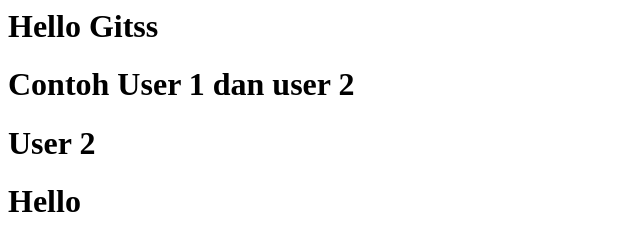
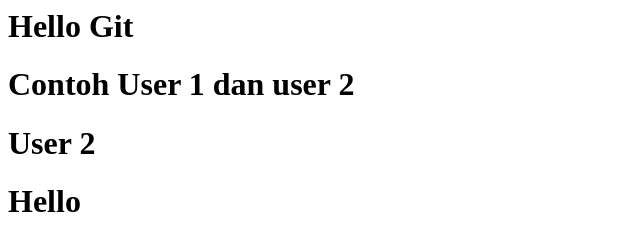
Before and after one commit to ifauzan9/belajar-git-remote3, a plain HTML site: page index.html in a window 1280 px wide. Shown: the full height of the page, 0-640 px from the left. Drawn offline with Linux system fonts and the light colour scheme.

Commit message:
hapus gittss

```diff
--- a/index.html
+++ b/index.html
@@ -1,6 +1,6 @@
 <html>
   <body>
-    <h1>Hello Gitss</h1>
+    <h1>Hello Git</h1>
     <h1>Contoh User 1 dan user 2</h1>
     <h1>User 2</h1>
     <h1>Hello</h1>
```
